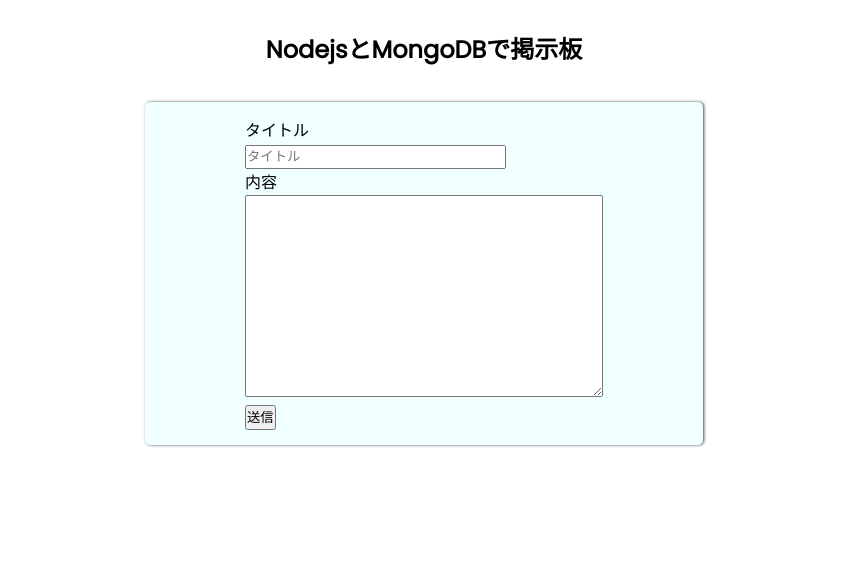
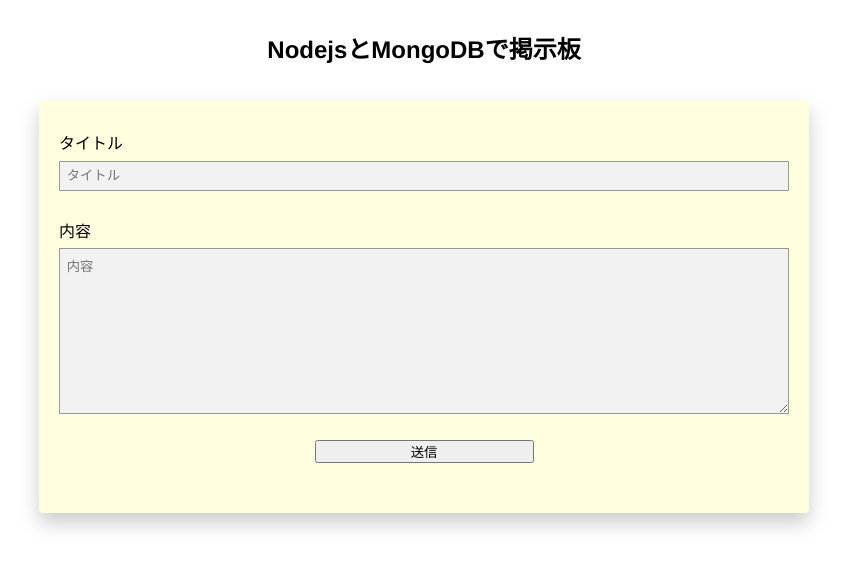
Before and after one commit to kingkazuma7/board-nodejs-tutorial, a website: page public/index.html in a window 1280 px wide. Shown: the whole page, without its empty margins (216-1063 px from the left). Drawn offline with nearby package versions, Linux system fonts and the light colour scheme; no server answers.

Commit message:
ui 調整

```diff
--- a/public/index.html
+++ b/public/index.html
@@ -8,19 +8,35 @@
     <link rel="stylesheet" href="css/style.css" />
   </head>
   <body>
-    <!-- 掲示板のひな型作成 -->
-    <div class="board-section">
-      <h2>NodejsとMongoDBで掲示板</h2>
-      <!-- この中に挿入していく -->
-      <div class="thread-section"></div>
-      <form class="js-form-section form-section">
-        <p>タイトル</p>
-        <input type="text" placeholder="タイトル" id="js-input-title" />
-        <p>内容</p>
-        <textarea id="js-input-content" rows="10" cols="30"></textarea>
-        <br />
-        <button id="submitButton" type="submit">送信</button>
-      </form>
+
+    <div class="container board-section">
+      <div class="row">
+        <div class="col-12">
+          <h2 class="text-center mb-5">NodejsとMongoDBで掲示板</h2>
+        </div>
+      </div>
+      <div class="row">
+        <div class="col-md-8 offset-md-2">
+          <form class="js-form-section form-section mt-5">
+            <div class="form-group">
+              <label for="js-input-title">タイトル</label>
+              <input type="text" class="form-control form-text" id="js-input-title" placeholder="タイトル" required>
+            </div>
+            <div class="form-group">
+              <label for="js-input-content">内容</label>
+              <textarea class="form-control form-text" id="js-input-content" rows="10" placeholder="内容" required></textarea>
+            </div>
+            <div class="form-group text-center">
+              <button id="submitButton" type="submit" class="btn btn-primary btn-sm">送信</button>
+            </div>
+          </form>
+        </div>
+      </div>
+      <div class="row">
+        <div class="col-12">
+          <div class="thread-section"></div>
+        </div>
+      </div>
     </div>
 
     <script src="https://cdn.jsdelivr.net/npm/axios/dist/axios.min.js"></script>
--- a/public/scss/style.scss
+++ b/public/scss/style.scss
@@ -1,9 +1,32 @@
-@import url("https://fonts.googleapis.com/css2?family=Poppins:ital,wght@0,100;0,200;0,300;0,400;1,200&display=swap");
-
 * {
   margin: 0;
   padding: 0;
-  font-family: "Poppins", sans-serif;
+  font-family: "Helvetica Neue",
+    Arial,
+    "Hiragino Kaku Gothic ProN",
+    "Hiragino Sans",
+    "BIZ UDPGothic",
+    Meiryo,
+    sans-serif;
+  box-sizing: border-box;
+}
+
+@mixin box-shadow {
+  background-color: #fff;
+  background-clip: border-box;
+  border: 0;
+  border-radius: 0.25rem;
+  box-shadow: 0 10px 20px #ccc;
+}
+
+@mixin form-text {
+  display: inline-block;
+  width: 100%;
+  padding: 0.5em;
+  border: 1px solid #999;
+  box-sizing: border-box;
+  background: #f2f2f2;
+  margin: 0.5em 0;
 }
 
 body {
@@ -14,12 +37,19 @@
 
 .board-section {
   width: 100%;
-  max-width: 1240px;
+  max-width: 800px;
   margin: 0 auto;
   padding-top: 30px;
   display: flex;
   flex-direction: column;
   align-items: center;
+
+  .row {
+    width: 100%;
+    &:nth-child(n+2) {
+      padding: 0 15px;
+    }
+  }
 
   h2 {
     text-align: center;
@@ -28,23 +58,33 @@
 }
 
 .thread-section {
-  width: 70%;
 
   .single-thread {
     margin-bottom: 20px;
-    box-shadow: 1px 0px 4px #201f1f;
     padding: 30px 20px;
-    border-radius: 5px;
+    width: 100%;
+    @include box-shadow();
   }
 }
 
 .form-section {
-  background-color: azure;
-  box-shadow: 1px 0px 3px #474747;
-  border-radius: 5px;
-  padding: 15px 100px;
+  padding: 30px 20px;
   margin-top: 15px;
   margin-bottom: 30px;
+  @include box-shadow();
+  background-color: lightyellow;
+  .form-group {
+    display: flex;
+    flex-direction: column;
+    margin: 0 0 20px;
+    .btn {
+      margin: 0 auto;
+      width: 30%;
+    }
+    .form-text {
+      @include form-text();
+    }
+  }
 }
 
 .input-section {
```
Also changed, not shown: public/css/style.css, 1 other file.
